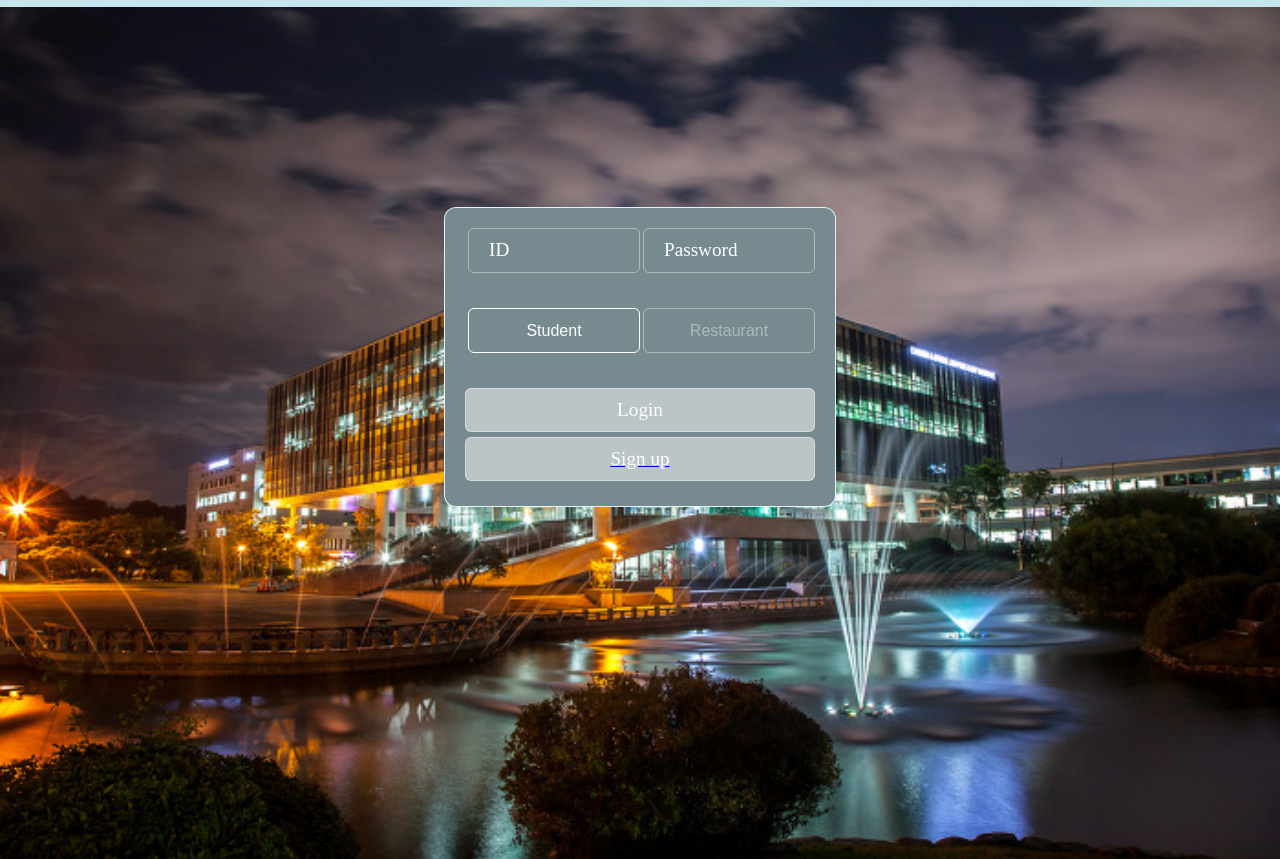
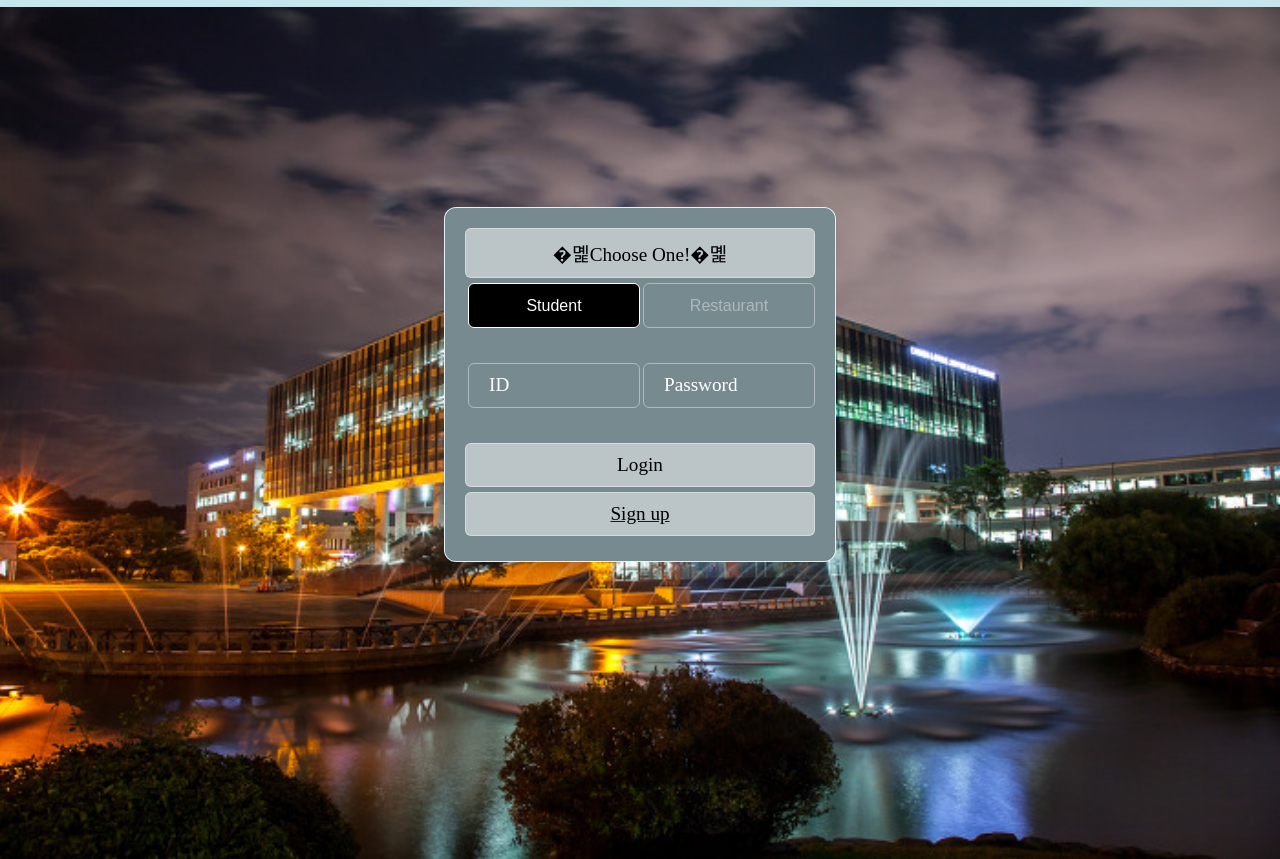
Before and after one commit to juheeuu/CS360, a website: page views/index.html in a window 1280 px wide. Both pictures are taken after a click on the button "Student". Shown: the part 73-932 px from the top of the page. Drawn offline with nearby package versions, Linux system fonts and the light colour scheme; files that its build step writes are made by us from their sources; files whose address does not match are found by name.

Commit message:
Revise main page login toggle button.

```diff
--- a/public/css/style.css
+++ b/public/css/style.css
@@ -302,7 +302,7 @@ select option:hover {
   font-family: Raleway;
   font-weight: 200;
   display: block;
-  color: white;
+  color: black;
   position: relative;
   border: 1px solid rgba(255, 255, 255, 0.4);
   background: rgba(255, 255, 255, 0.5);
@@ -403,3 +403,20 @@ th, td {
   background-color: white;
   color: #59C2BC;
 }
+.loginDescription {
+  padding: 10px 20px;
+  width: 100%;
+  font-size: 1.2rem;
+  font-family: Raleway;
+  font-weight: 200;
+  display: block;
+  color: black;
+  position: relative;
+  border: 1px solid rgba(255, 255, 255, 0.4);
+  background: rgba(255, 255, 255, 0.5);
+  -moz-border-radius: 6px;
+  -webkit-border-radius: 6px;
+  border-radius: 6px;
+  cursor: pointer;
+  margin-bottom: 5px;
+}
--- a/views/index.html
+++ b/views/index.html
@@ -15,15 +15,16 @@
     <img src="static/KAIST.jpeg" width="100%">
       <div class="form">
         <div class="forceColor"></div>
+        <button class="loginDescription" >👇Choose One!👇</button>
+        <div class="topbar">
+            <div class="spanColor"></div>
+            <button class="input" id="active_student" onclick="active_student();" > Student </button>
+            <button class="input" id="active_restaurant" onclick="active_restaurant();" > Restaurant </button>
+        </div>
         <div class="topbar">
           <div class="spanColor"></div>
           <input class="input" id="id_input" name="id_input" placeholder="ID"/>
           <input type="password" class="input" id="pwd_input" name="pwd_input" placeholder="Password"/>
-        </div>
-        <div class="topbar">
-            <div class="spanColor"></div>
-            <button class="input" id="active_student" onclick="active_student();" > Student </button>
-            <button class="input" id="active_restaurant" onclick="active_restaurant();" > Restaurant </button>
         </div>
         <button class="submit" id="Login_button" onclick="login();">Login</button>
         <a href="user_signup"><button class="submit" id="Signup_button" >Sign up</button></a>
@@ -35,10 +36,18 @@
       const active_student = function(){
         console.log("active_student")
         active = 1;
+        var student = document.getElementById('active_student');
+        var restaurant = document.getElementById('active_restaurant');
+        student.style.background = "black";
+        restaurant.style.background = "rgba(255, 255, 255, 0)";
       }
       const active_restaurant = function(){
         console.log("restaurant_student")
         active = 2;
+        var student = document.getElementById('active_student');
+        var restaurant = document.getElementById('active_restaurant');
+        restaurant.style.background = "black";
+        student.style.background = "rgba(255, 255, 255, 0)";
       }
 
       const login = async () => {
```
